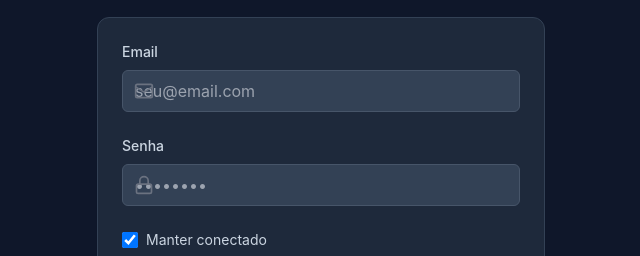
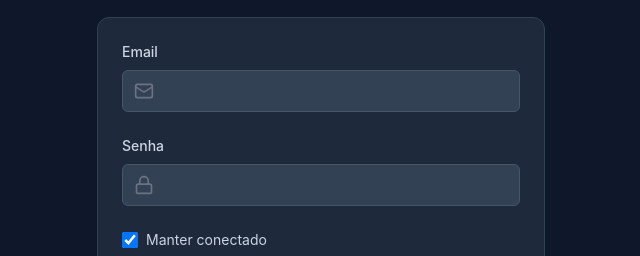
Before and after one commit to samuelwildary2025/wildhub-sistemasupermercado, a React (Vite) app in the folder frontend/: page /login in a window 1280 px wide. Shown: the part 252-508 px from the top of the page, without its empty margins (319-959 px from the left). Built offline with nearby package versions, Linux system fonts and the light colour scheme.

Commit message:
Update Login.jsx

```diff
--- a/frontend/src/pages/Login.jsx
+++ b/frontend/src/pages/Login.jsx
@@ -88,7 +88,7 @@ const Login = ({ onLogin }) => {
                   onChange={handleChange}
                   // CORRIGIDO: Padding só é aplicado se o campo estiver vazio
                   className={`input w-full ${formData.email.length === 0 ? 'pl-10' : ''}`}
-                  placeholder="seu@email.com"
+                  placeholder=""
                   required
                 />
               </div>
@@ -111,7 +111,7 @@ const Login = ({ onLogin }) => {
                   onChange={handleChange}
                   // CORRIGIDO: Padding só é aplicado se o campo estiver vazio
                   className={`input w-full ${formData.password.length === 0 ? 'pl-10' : ''}`}
-                  placeholder="••••••••"
+                  placeholder=""
                   required
                 />
               </div>
```
